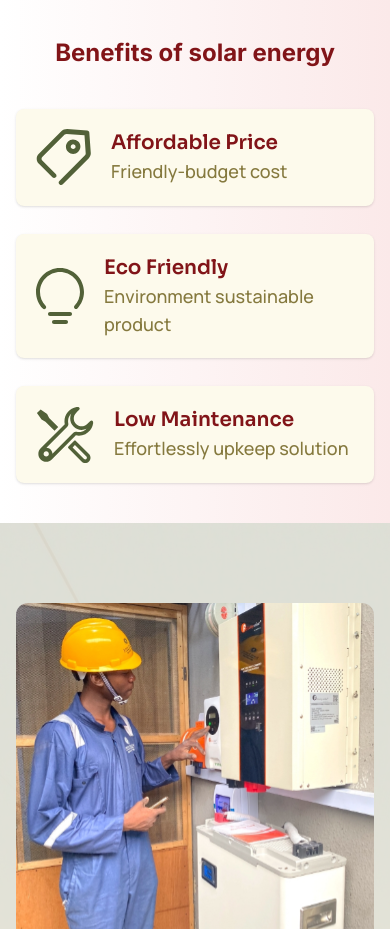
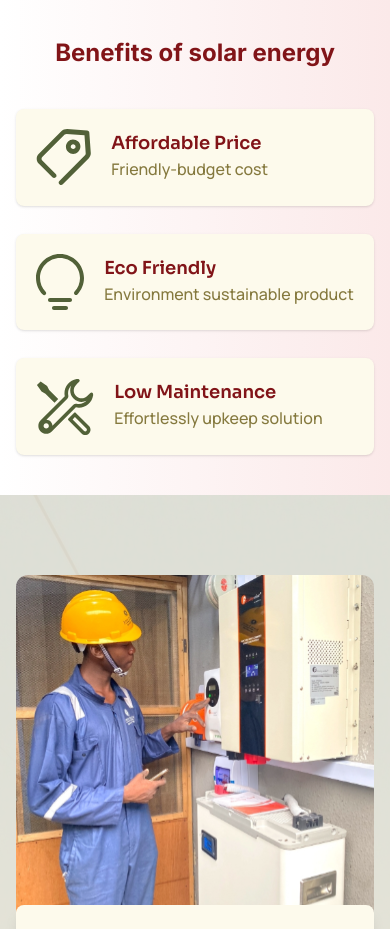
Before and after one commit to Remilekun-Elijah/juwon-electric, a React (Vite) app in the folder frontend/: page / in a window 390 px wide. Shown: the part 840-1769 px from the top of the page. Built offline with nearby package versions, Linux system fonts and the light colour scheme; no server answers.

Commit message:
minor fixes

```diff
--- a/frontend/src/components/Navbar.jsx
+++ b/frontend/src/components/Navbar.jsx
@@ -83,7 +83,7 @@ export default function Navbar() {
                           item.current
                             ? "border-b-black_color border-b-2 text-white"
                             : "hover:border-b-black_color hover:border-b-2  ",
-                          "uppercase text-sm font-medium mx-5 pb- text-white"
+                          "capitalize text-sm font-medium mx-5 pb- text-white"
                         )}
                         aria-current={item.current ? "page" : undefined}
                       >
--- a/frontend/src/pages/Home/Benefits.jsx
+++ b/frontend/src/pages/Home/Benefits.jsx
@@ -20,7 +20,10 @@ const Benefits = () => {
     },
   ];
   return (
-    <Container maxWidth={config.padding.x} className="lg:mt-30 px-5 mx-auto">
+    <Container
+      maxWidth={config.padding.x}
+      className="lg:mt-36 lg:mb-20 px-5 mx-auto"
+    >
       <h1 className="text-deep_red lg:text-[40px] md:text-4xl text-2xl text-center mt-20 mb-10 inter-bold">
         Benefits of solar energy
       </h1>
@@ -34,10 +37,10 @@ const Benefits = () => {
             <div className="flex gap-5">
               <img src={a.img} alt="" />
               <div>
-                <p className="text-deep_red sora-semibold md:text-2xl text-xl">
+                <p className="text-deep_red sora-semibold md:text-2xl text-lg">
                   {a.title}
                 </p>
-                <p className="text-faint manrope-medium md:text-xl text-lg">
+                <p className="text-faint manrope-medium md:text-xl text-base">
                   {a.subtitle}
                 </p>
               </div>
```
